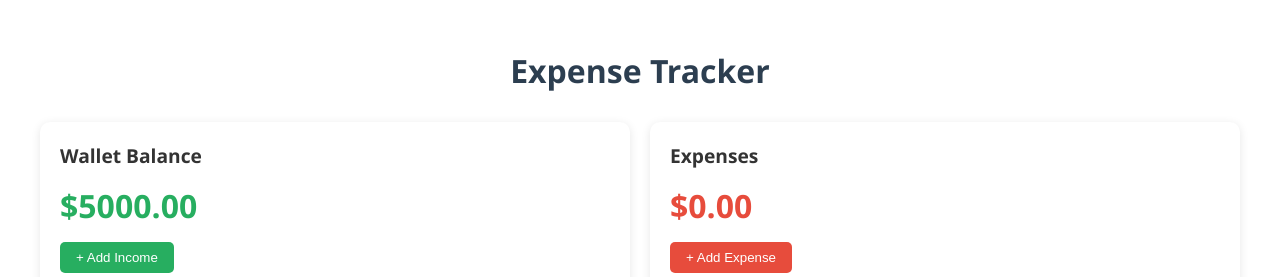
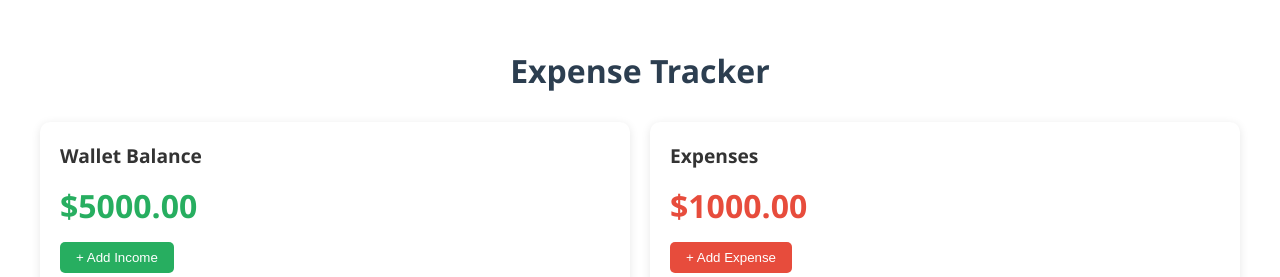
Before and after one commit to alenachankunju/xExpense, a React (Vite) app: page / in a window 1280 px wide. Shown: the top 277 px of the page. Built offline with nearby package versions, Linux system fonts and the light colour scheme.

Commit message:
min expeses updated

```diff
--- a/src/App.jsx
+++ b/src/App.jsx
@@ -16,7 +16,7 @@ const App = () => {
 
   const [totalExpenses, setTotalExpenses] = useState(() => {
     const savedTotalExpenses = localStorage.getItem("expenses");
-    return savedTotalExpenses ? parseFloat(savedTotalExpenses) : 0;
+    return savedTotalExpenses ? parseFloat(savedTotalExpenses) : 1000;
   });
   const [transactions, setTransactions] = useState(() => {
     const savedTransactions = localStorage.getItem("transactions");
```
